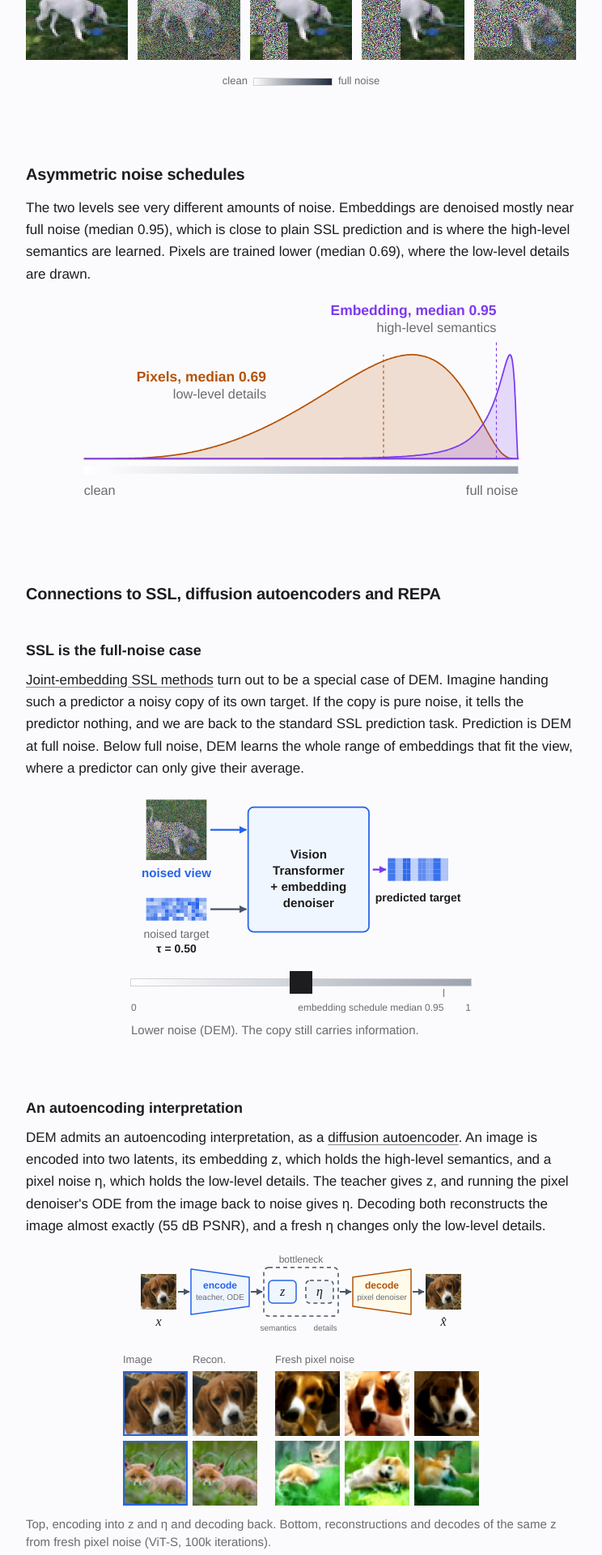
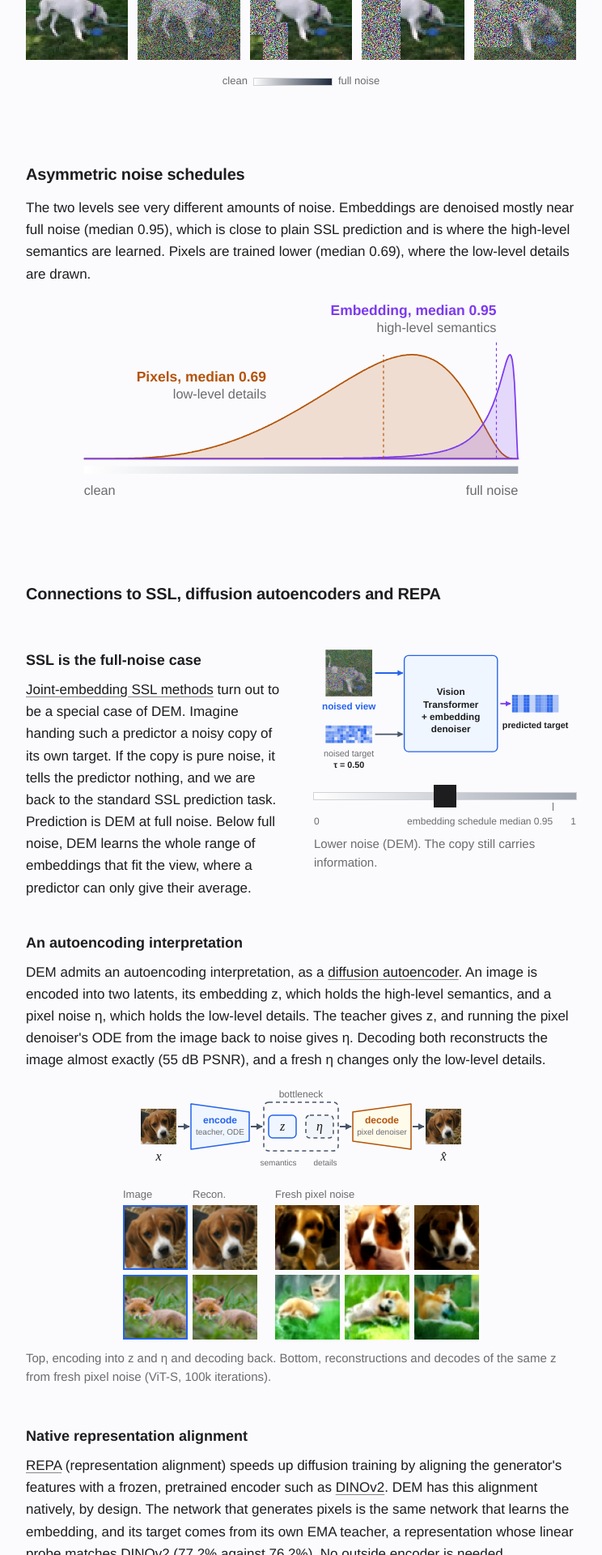
Before and after one commit to rabiulcste/rabiulcste.github.io, a Jekyll site: the page built from dem-denoising-embeddings/index.html, in a window 1280 px wide. Shown: the part 4480-6400 px from the top of the page at 81% size, without its empty margins (268-1012 px from the left). Built offline with Jekyll 4.4.1, drawn with Linux system fonts in a browser that asks for light colours.

Commit message:
Shared .split layout (text beside figure); DEM 'SSL is the full-noise case' uses it

```diff
--- a/css/project.css
+++ b/css/project.css
@@ -156,6 +156,11 @@ footer.site a { color: var(--muted); text-decoration: none; }
 /* One figure for large screens, another drawn for phones; the break is 768 px on every page. */
 @media (min-width: 768px) { .only-phone { display: none !important; } }
 @media (max-width: 767px) { .only-desk { display: none !important; } }
+/* Text beside its figure, both inside the text column; stacked on phones. */
+.split { display: grid; grid-template-columns: minmax(0, 1fr) minmax(0, 1fr); gap: 32px; align-items: center; margin-block: 8px 24px; }
+.split p { margin-bottom: 0; }
+.split > figure { margin: 0; }
+@media (max-width: 767px) { .split { grid-template-columns: minmax(0, 1fr); gap: 16px; } }
 /* Tabs and toggles above a figure */
 .tabs { display: flex; flex-wrap: wrap; justify-content: center; gap: 8px; margin-block: 0 12px; }
 .tabs[hidden] { display: none; }
--- a/dem-denoising-embeddings/index.html
+++ b/dem-denoising-embeddings/index.html
@@ -472,8 +472,11 @@ bibtex: |
 
 <section id="connections">
     <h2>Connections to SSL, diffusion autoencoders and REPA</h2>
+    <div class="split">
+<div>
     <h3 id="special-case">SSL is the full-noise case</h3>
     <p><a href="https://arxiv.org/abs/2006.07733">Joint-embedding SSL methods</a> turn out to be a special case of DEM. Imagine handing such a predictor a noisy copy of its own target. If the copy is pure noise, it tells the predictor nothing, and we are back to the standard SSL prediction task. Prediction is DEM at full noise. Below full noise, DEM learns the whole range of embeddings that fit the view, where a predictor can only give their average.</p>
+</div>
     <figure class="dem-fig" id="dem-tau">
         <div class="dem-tau-wrap"><svg class="dem-svg dem-svg--phone dem-flow dem-copy" viewBox="0 0 360 176" role="img" aria-labelledby="cp-t">
 <title id="cp-t">An illustration, not model output. The noised view and a noisy copy of the target go into the backbone and embedding denoiser, which predict the target. The slider sets the noise level tau of the copy, a mix of the target and one fixed draw of Gaussian noise. As tau rises, the striped target embedding breaks up into speckled noise, cell by cell. At tau 1 the copy is pure noise and carries no information, so this is prediction from the view alone.</title>
@@ -496,6 +499,7 @@ bibtex: |
         </div>
         <p class="dem-tau-line" id="dem-tau-line" aria-live="polite">Lower noise (DEM). The copy still carries information.</p>
     </figure>
+    </div>
 
     <h3 id="autoencoder">An autoencoding interpretation</h3>
     <p>DEM admits an autoencoding interpretation, as a <a href="https://arxiv.org/abs/2111.15640">diffusion autoencoder</a>. An image is encoded into two latents, its embedding z, which holds the high-level semantics, and a pixel noise η, which holds the low-level details. The teacher gives z, and running the pixel denoiser's ODE from the image back to noise gives η. Decoding both reconstructs the image almost exactly (55 dB PSNR), and a fresh η changes only the low-level details.</p>
```
